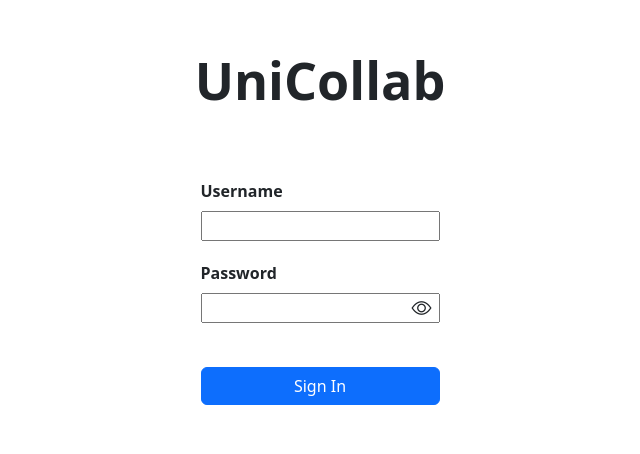
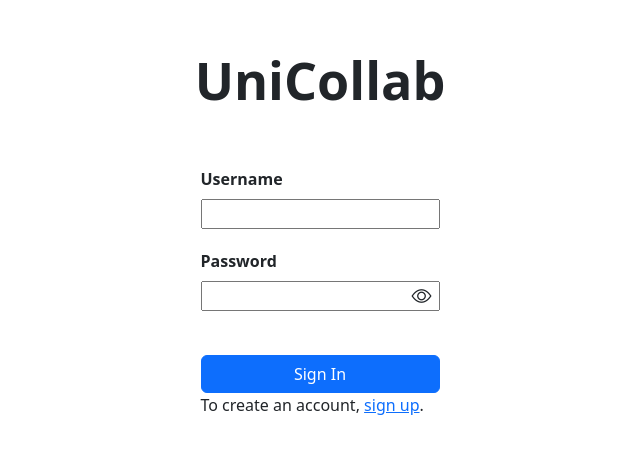
Before and after one commit to konsklav/UniCollab, a React (Vite) app in the folder apps/website/: page /login in a window 1280 px wide. Shown: the part 108-562 px from the top of the page, without its empty margins (320-960 px from the left). Built offline with nearby package versions, Linux system fonts and the light colour scheme; the HTML template or start-up script is replaced by a standard one.

Commit message:
Fix input width issue

```diff
--- a/apps/website/src/components/Form/inputs.css
+++ b/apps/website/src/components/Form/inputs.css
@@ -5,6 +5,10 @@
 
 .form-input-group .form-label {
     font-weight: 600;
+}
+
+.form-input-group input {
+    width: 100%;
 }
 
 .password-input {
--- a/apps/website/src/pages/Users/LoginPage.tsx
+++ b/apps/website/src/pages/Users/LoginPage.tsx
@@ -1,4 +1,4 @@
-import { useNavigate } from "react-router-dom";
+import { NavLink, useNavigate } from "react-router-dom";
 import { UserCredentials } from "../../features/Users/Users.types";
 import LoginForm from "../../features/Users/Login/LoginForm";
 
@@ -13,5 +13,10 @@ export default function LoginPage() {
         navigate('/')
     }
 
-    return <LoginForm onLogin={handleLogin}/>
+    return <div>
+        <LoginForm onLogin={handleLogin}/>
+        <div>
+            To create an account, <NavLink to='/register'>sign up</NavLink>.
+        </div>
+    </div>
 }
```
